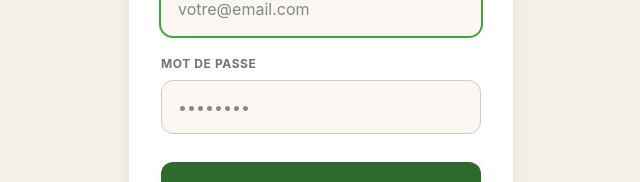
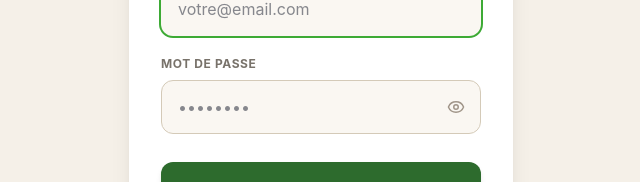
Before and after one commit to roodeleytoussaint25-star/usrh-app, a React (Vite) app: page / in a window 1280 px wide. Shown: the part 391-573 px from the top of the page, without its empty margins (319-959 px from the left). Built offline with nearby package versions, Linux system fonts and the light colour scheme.

Commit message:
Add show/hide password toggle on login form

```diff
--- a/src/pages/LoginPage.tsx
+++ b/src/pages/LoginPage.tsx
@@ -1,4 +1,5 @@
 import { useState } from 'react'
+import { Eye, EyeOff } from 'lucide-react'
 import { useAuth } from '../contexts/AuthContext'
 
 interface LoginPageProps {
@@ -11,6 +12,7 @@
   const [password, setPassword] = useState('')
   const [error, setError] = useState('')
   const [loading, setLoading] = useState(false)
+  const [showPassword, setShowPassword] = useState(false)
 
   const handleSubmit = async (e: React.FormEvent) => {
     e.preventDefault()
@@ -69,14 +71,23 @@
                 <label className="block text-xs font-bold text-[#78726A] uppercase tracking-wider mb-2">
                   Mot de passe
                 </label>
+                <div className="relative">
                   <input
-                  type="password"
+                    type={showPassword ? 'text' : 'password'}
                     value={password}
                     onChange={e => setPassword(e.target.value)}
-                  className="w-full border border-[#D4CAB8] rounded-xl px-4 py-3.5 text-base focus:outline-none focus:ring-2 focus:ring-[#3DAA35] focus:border-transparent bg-[#FAF7F2]"
+                    className="w-full border border-[#D4CAB8] rounded-xl px-4 py-3.5 pr-12 text-base focus:outline-none focus:ring-2 focus:ring-[#3DAA35] focus:border-transparent bg-[#FAF7F2]"
                     placeholder="••••••••"
                     autoComplete="current-password"
                   />
+                  <button
+                    type="button"
+                    onClick={() => setShowPassword(v => !v)}
+                    className="absolute right-4 top-1/2 -translate-y-1/2 text-[#A09589] hover:text-[#4A4540]"
+                  >
+                    {showPassword ? <EyeOff size={18} /> : <Eye size={18} />}
+                  </button>
+                </div>
               </div>
 
               {error && (
```
Lines whose indentation alone changed are shown as unchanged.
